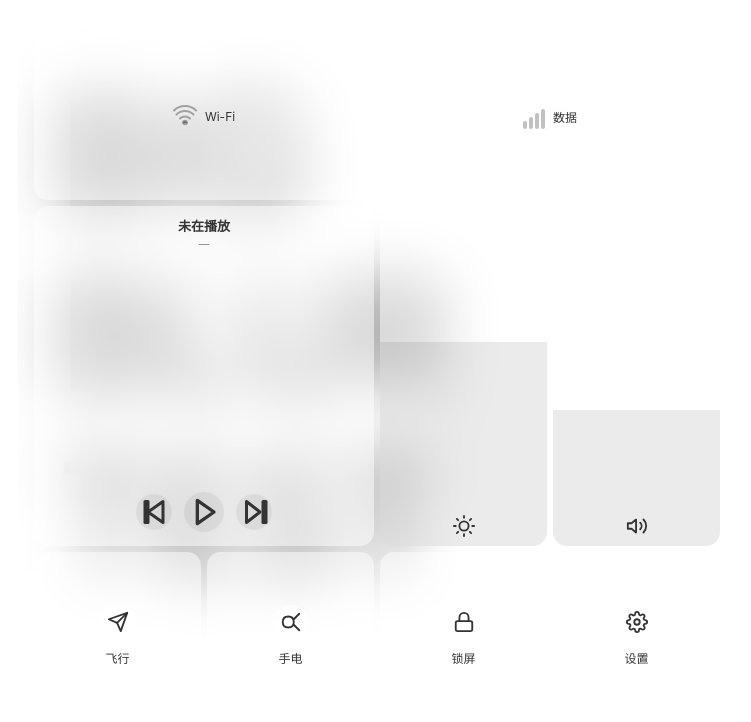
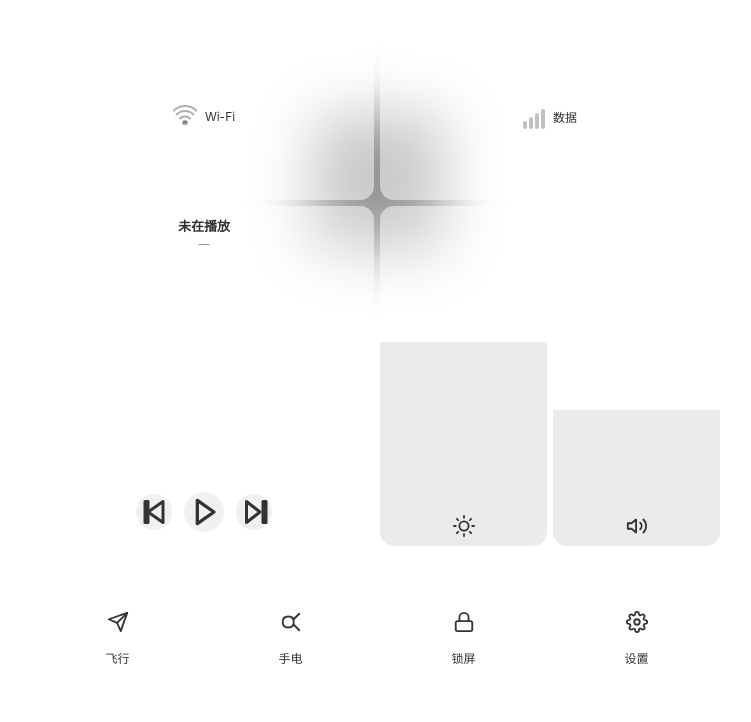
Before and after one commit to Dunoguang/Re-Vibe-Launcher, a plain HTML site: page app/src/main/assets/control_center.html in a window 1280 px wide. Shown: the whole page, without its empty margins (263-1014 px from the left). Drawn offline with Linux system fonts and the light colour scheme.

Commit message:
🧪 测试字符改为 𰻝 (U+30EDD)

```diff
--- a/app/src/main/assets/control_center.html
+++ b/app/src/main/assets/control_center.html
@@ -67,7 +67,7 @@ body{
 .signal-icon .bar1{height:8px}.signal-icon .bar2{height:12px}.signal-icon .bar3{height:16px}.signal-icon .bar4{height:20px}
 </style></head>
 <body>
-<div style="position:fixed;top:8%;left:50%;transform:translateX(-50%);font-size:150px;color:rgba(0,0,0,0.9);z-index:0;pointer-events:none;">BIG BLUR TEST</div>
+<div style="position:fixed;top:8%;left:50%;transform:translateX(-50%);font-size:150px;color:rgba(0,0,0,0.9);z-index:0;pointer-events:none;">&#x30EDD;</div>
 <div class="panel" style="z-index:1">
 <div class="grid">
 <div class="card card-wifi" id="wifiCard" onclick="toggleWifi()">
```
